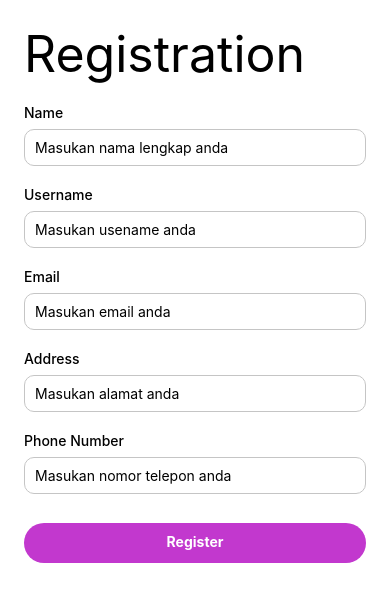
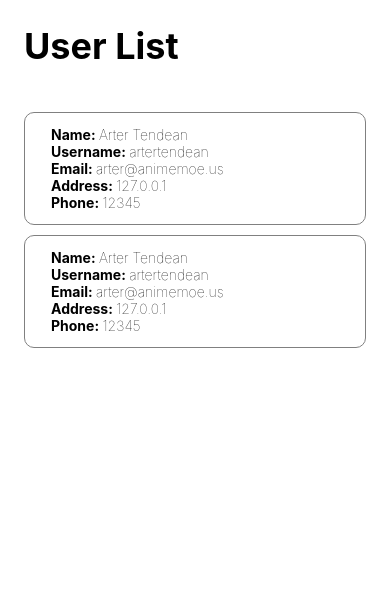
Before and after one commit to S11720037/mobdev-exercise-6, a React Native app: screen / in a window 390 px wide. Shown: the top 602 px of the page. Built offline with nearby package versions, Linux system fonts and the light colour scheme.

Commit message:
Adding Card

```diff
--- a/App.js
+++ b/App.js
@@ -1,75 +1,29 @@
-import React, {useState} from 'react';
-import {ScrollView, Text, StyleSheet} from 'react-native';
+import React, {useState, useEffect} from 'react';
+import {ScrollView, View, Text, StyleSheet} from 'react-native';
 
-import {Input, NumericInput} from './src/input';
-import {RegisterButton} from './src/button';
+import Register from './Register';
+import Card from './src/card';
 
 function App() {
-  const [name, setName] = useState('');
-  const [username, setUsername] = useState('');
-  const [email, setEmail] = useState('');
-  const [address, setAddress] = useState('');
-  const [phoneNumber, setPhoneNumber] = useState('');
+  return (
+    <ScrollView style={styles.container}>
+      <Text style={styles.title}>User List</Text>
 
-  const handleSubmit = () => {
-    console.log(`Name: ${name}`);
-    console.log(`Username: ${username}`);
-    console.log(`Email: ${email}`);
-    console.log(`Address: ${address}`);
-    console.log(`Phone Number: ${phoneNumber}`);
-  };
-
-  const handleName = e => {
-    setName(e);
-  };
-
-  const handleUsrename = e => {
-    setUsername(e);
-  };
-
-  const handleEmail = e => {
-    setEmail(e);
-  };
-
-  const handleAddress = e => {
-    setAddress(e);
-  };
-
-  const handlePhoneNumber = e => {
-    setPhoneNumber(e);
-  };
-
-  return (
-    <ScrollView showsVerticalScrollIndicator={false} style={styles.container}>
-      <Text style={styles.title}>Registration</Text>
-
-      <Input
-        title="Name"
-        placeholder="Masukan nama lengkap anda"
-        handleChange={handleName}
-      />
-      <Input
-        title="Username"
-        placeholder="Masukan usename anda"
-        handleChange={handleUsrename}
-      />
-      <Input
-        title="Email"
-        placeholder="Masukan email anda"
-        handleChange={handleEmail}
-      />
-      <Input
-        title="Address"
-        placeholder="Masukan alamat anda"
-        handleChange={handleAddress}
-      />
-      <NumericInput
-        title="Phone Number"
-        placeholder="Masukan nomor telepon anda"
-        handleChange={handlePhoneNumber}
+      <Card
+        name="Arter Tendean"
+        username="artertendean"
+        email="arter@animemoe.us"
+        address="127.0.0.1"
+        phone="12345"
       />
 
-      <RegisterButton handleSubmit={handleSubmit} />
+      <Card
+        name="Arter Tendean"
+        username="artertendean"
+        email="arter@animemoe.us"
+        address="127.0.0.1"
+        phone="12345"
+      />
     </ScrollView>
   );
 }
@@ -79,19 +33,9 @@ const styles = StyleSheet.create({
     padding: 24,
   },
   title: {
-    fontSize: 50,
-  },
-
-  button: {
-    backgroundColor: '#C238CE',
-    height: 40,
-    borderRadius: 20,
-  },
-  buttonText: {
-    color: 'white',
-    textAlign: 'center',
-    marginTop: 10,
+    fontSize: 36,
     fontWeight: 'bold',
+    marginBottom: 44,
   },
 });
 
--- /dev/null
+++ b/Register.js
@@ -0,0 +1,98 @@
+import React, {useState} from 'react';
+import {ScrollView, Text, StyleSheet} from 'react-native';
+
+import {Input, NumericInput} from './src/input';
+import {RegisterButton} from './src/button';
+
+function Register() {
+  const [name, setName] = useState('');
+  const [username, setUsername] = useState('');
+  const [email, setEmail] = useState('');
+  const [address, setAddress] = useState('');
+  const [phoneNumber, setPhoneNumber] = useState('');
+
+  const handleSubmit = () => {
+    console.log(`Name: ${name}`);
+    console.log(`Username: ${username}`);
+    console.log(`Email: ${email}`);
+    console.log(`Address: ${address}`);
+    console.log(`Phone Number: ${phoneNumber}`);
+  };
+
+  const handleName = e => {
+    setName(e);
+  };
+
+  const handleUsrename = e => {
+    setUsername(e);
+  };
+
+  const handleEmail = e => {
+    setEmail(e);
+  };
+
+  const handleAddress = e => {
+    setAddress(e);
+  };
+
+  const handlePhoneNumber = e => {
+    setPhoneNumber(e);
+  };
+
+  return (
+    <ScrollView showsVerticalScrollIndicator={false} style={styles.container}>
+      <Text style={styles.title}>Registration</Text>
+
+      <Input
+        title="Name"
+        placeholder="Masukan nama lengkap anda"
+        handleChange={handleName}
+      />
+      <Input
+        title="Username"
+        placeholder="Masukan usename anda"
+        handleChange={handleUsrename}
+      />
+      <Input
+        title="Email"
+        placeholder="Masukan email anda"
+        handleChange={handleEmail}
+      />
+      <Input
+        title="Address"
+        placeholder="Masukan alamat anda"
+        handleChange={handleAddress}
+      />
+      <NumericInput
+        title="Phone Number"
+        placeholder="Masukan nomor telepon anda"
+        handleChange={handlePhoneNumber}
+      />
+
+      <RegisterButton handleSubmit={handleSubmit} />
+    </ScrollView>
+  );
+}
+
+const styles = StyleSheet.create({
+  container: {
+    padding: 24,
+  },
+  title: {
+    fontSize: 50,
+  },
+
+  button: {
+    backgroundColor: '#C238CE',
+    height: 40,
+    borderRadius: 20,
+  },
+  buttonText: {
+    color: 'white',
+    textAlign: 'center',
+    marginTop: 10,
+    fontWeight: 'bold',
+  },
+});
+
+export default Register;
--- /dev/null
+++ b/src/card/index.js
@@ -0,0 +1,46 @@
+import React from 'react';
+import {ScrollView, Text, StyleSheet, View} from 'react-native';
+
+function Card(props) {
+  return (
+    <View style={styles.card}>
+      <Text style={styles.bold}>
+        Name: <Text style={styles.normal}>{props.name}</Text>
+      </Text>
+
+      <Text style={styles.bold}>
+        Username: <Text style={styles.normal}>{props.username}</Text>
+      </Text>
+
+      <Text style={styles.bold}>
+        Email: <Text style={styles.normal}>{props.email}</Text>
+      </Text>
+
+      <Text style={styles.bold}>
+        Address: <Text style={styles.normal}>{props.address}</Text>
+      </Text>
+
+      <Text style={styles.bold}>
+        Phone: <Text style={styles.normal}>{props.phone}</Text>
+      </Text>
+    </View>
+  );
+}
+
+const styles = StyleSheet.create({
+  card: {
+    borderColor: 'grey',
+    borderRadius: 10,
+    borderWidth: 1,
+    paddingHorizontal: 26,
+    paddingVertical: 13,
+    marginBottom: 10,
+  },
+  bold: {
+    fontWeight: 'bold',
+    fontSize: 14,
+  },
+  normal: {fontWeight: '100', fontSize: 14},
+});
+
+export default Card;
```
